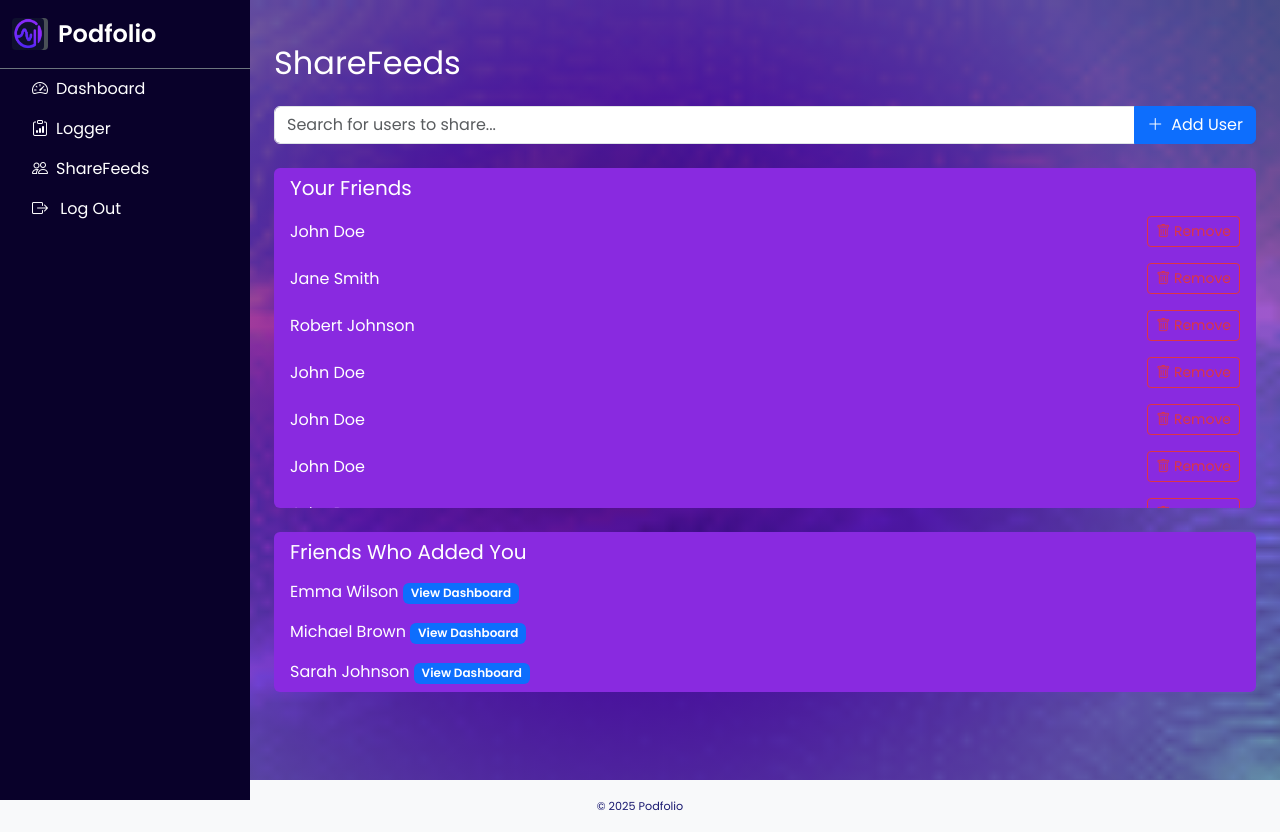
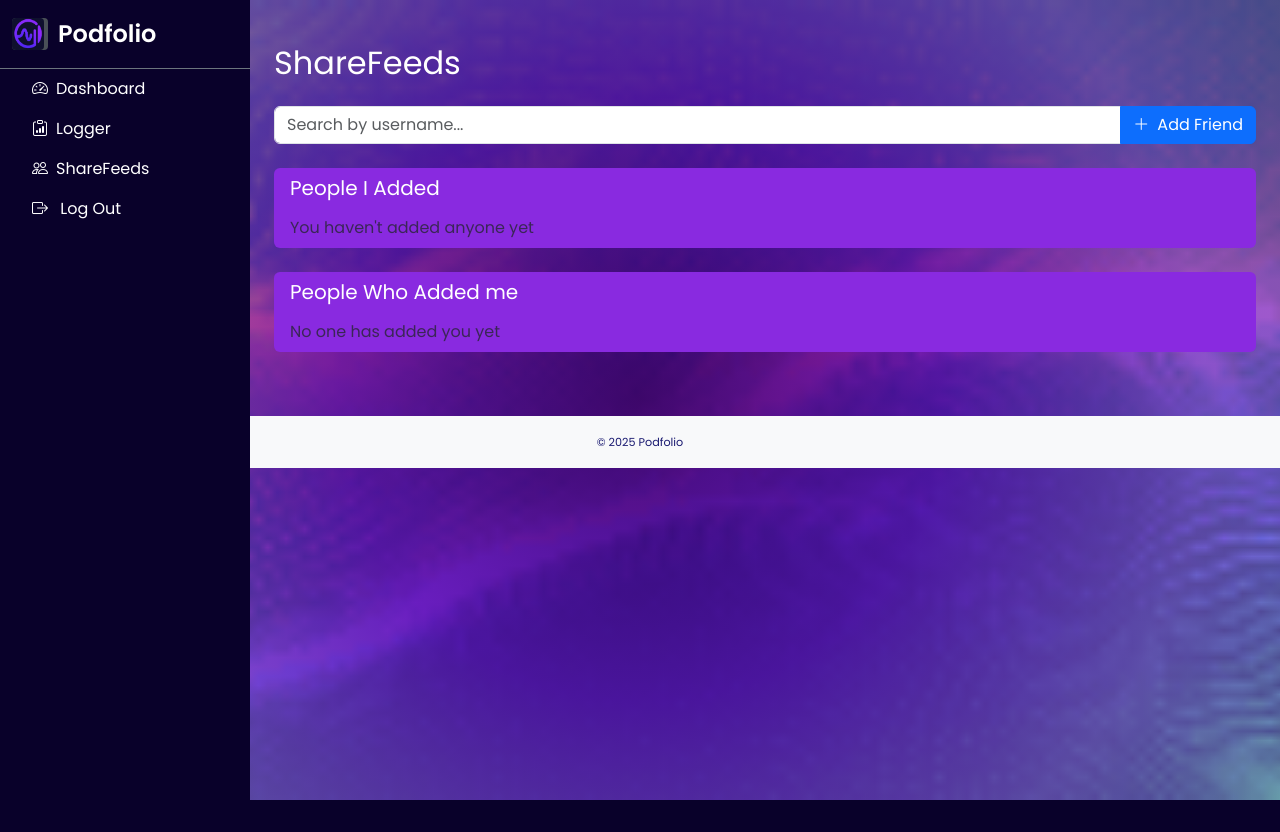
Before and after one commit to EmilyHan22/CITS3403-Project, a Flask app: page /shareview in a window 1280 px wide. After the commit the page ends 800 px from the top, so only its background shows below. Run offline with Flask 3, Linux system fonts and the light colour scheme; a user stored in the database is signed in.

Commit message:
Reapply "Merge branch 'ShareView'"
This reverts commit f1a364c8ca1f995e37fcd7c36b6c7801b05ca2d9.

```diff
--- a/app/models.py
+++ b/app/models.py
@@ -14,6 +14,34 @@ class User(db.Model, UserMixin):
     display_name = db.Column(db.String(64))
     created_at   = db.Column(db.DateTime, default=datetime.utcnow)
 
+# People I've added
+    friends_added = db.relationship(
+        'Friendship',
+        foreign_keys='Friendship.user_id',
+        backref=db.backref('adder', lazy='joined'),
+        lazy='dynamic'
+    )
+
+    # People who added me
+    added_by = db.relationship(
+        'Friendship',
+        foreign_keys='Friendship.friend_id',
+        backref=db.backref('added_friend', lazy='joined'),
+        lazy='dynamic'
+    )
+
+    @property
+    def people_i_added(self):
+        """Users I've added to my friends list"""
+        return User.query.join(Friendship, User.id == Friendship.friend_id)\
+                        .filter(Friendship.user_id == self.id)
+
+    @property
+    def people_added_me(self):
+        """Users who have me in their friends list"""
+        return User.query.join(Friendship, User.id == Friendship.user_id)\
+                        .filter(Friendship.friend_id == self.id)
+
     def set_password(self, password):
         # bcrypt imported below
         self.pw_hash = bcrypt.generate_password_hash(password).decode('utf-8')
@@ -21,7 +49,15 @@ class User(db.Model, UserMixin):
     def check_password(self, password):
         return bcrypt.check_password_hash(self.pw_hash, password)
 
+class Friendship(db.Model):
+    id = db.Column(db.Integer, primary_key=True)
+    user_id = db.Column(db.Integer, db.ForeignKey('user.id'), nullable=False)
+    friend_id = db.Column(db.Integer, db.ForeignKey('user.id'), nullable=False)
+    created_at = db.Column(db.DateTime, default=datetime.utcnow)
 
+    __table_args__ = (
+        db.UniqueConstraint('user_id', 'friend_id', name='unique_friendship'),
+    )
 
 class Podcast(db.Model):
     __tablename__ = 'podcast'  # Explicit table name
--- a/app/routes.py
+++ b/app/routes.py
@@ -210,3 +210,53 @@ def frienddash():
 def logout():
     logout_user()
     return redirect(url_for("main.index"))
+
+@bp.route('/add_friend', methods=['POST'])
+@login_required
+def add_friend():
+    username = request.json.get('username')
+    friend = User.query.filter_by(username=username).first()
+
+    if not friend:
+        return jsonify({'error': 'User not found'}), 404
+
+    if current_user.id == friend.id:
+        return jsonify({'error': 'Cannot add yourself'}), 400
+
+    # Check if friendship already exists
+    existing = Friendship.query.filter_by(
+        user_id=current_user.id,
+        friend_id=friend.id
+    ).first()
+
+    if existing:
+        return jsonify({'error': 'Already friends'}), 400
+
+    # Create relationship
+    friendship = Friendship(user_id=current_user.id, friend_id=friend.id)
+    db.session.add(friendship)
+    db.session.commit()
+
+    return jsonify({
+        'message': f'Added {username} as friend',
+        'friend': {
+            'id': friend.id,
+            'username': friend.username
+        }
+    })
+@bp.route('/remove_friend/<int:friend_id>', methods=['DELETE'])
+@login_required
+def remove_friend(friend_id):
+    # Remove only your following (one-way)
+    friendship = Friendship.query.filter_by(
+        user_id=current_user.id,
+        friend_id=friend_id
+    ).first()
+
+    if not friendship:
+        return jsonify({'error': 'Not currently following this user'}), 404
+
+    db.session.delete(friendship)
+    db.session.commit()
+
+    return jsonify({'message': 'Removed from your following'})
--- a/app/templates/base.html
+++ b/app/templates/base.html
@@ -151,8 +151,8 @@
 		</div>
 	</footer>
 
-	<!-- Bootstrap JS bundle -->
-	<script src="https://cdn.jsdelivr.net/npm/bootstrap@5.3.0/dist/js/bootstrap.bundle.min.js"></script>
+  <!-- Bootstrap JS bundle -->
+  <script src="https://cdn.jsdelivr.net/npm/bootstrap@5.3.0/dist/js/bootstrap.bundle.min.js"></script>
 </body>
 
 </html>
--- a/app/templates/shareview.html
+++ b/app/templates/shareview.html
@@ -1,8 +1,6 @@
 {% extends "base.html" %}
 
-{% block title %}
-ShareFeeds – Podfolio
-{% endblock %}
+{% block title %}ShareFeeds – Podfolio{% endblock %}
 
 {% block content %}
 <h2 class="mb-4">ShareFeeds</h2>
@@ -11,99 +9,67 @@ ShareFeeds – Podfolio
 <div class="row mb-4">
   <div class="col-12">
     <div class="input-group">
-			<input type="text" id="userSearch" class="form-control" placeholder="Search for users to share...">
+      <input type="text" id="userSearch" class="form-control" placeholder="Search by username...">
       <button class="btn btn-primary" type="button" id="addUserBtn">
-				<i class="bi bi-plus-lg me-2"></i>Add User
+        <i class="bi bi-plus-lg me-2"></i>Add Friend
       </button>
     </div>
   </div>
 </div>
 
-<!-- Your Friends List -->
+<!-- People I've Added -->
 <div class="row mb-4">
   <div class="col-12">
     <div class="card">
       <div class="card-header bg-white">
-				<h5 class="mb-0">Your Friends</h5>
+        <h5 class="mb-0">People I Added</h5>
       </div>
       <div class="card-body p-0">
-				<ul class="list-group list-group-flush user-list" id="userList">
-					<!-- Users will be populated here -->
+        <ul class="list-group list-group-flush" id="followingList">
+          {% for friend in current_user.people_i_added %}
           <li class="list-group-item d-flex justify-content-between align-items-center">
-						John Doe
-						<button class="btn btn-sm btn-outline-danger remove-user"><i class="bi bi-trash"></i>
-							Remove</button>
+            {{ friend.username }}
+            <button class="btn btn-sm btn-outline-danger remove-friend"
+                    data-user-id="{{ friend.id }}">
+              <i class="bi bi-trash"></i> Remove
+            </button>
           </li>
-					<li class="list-group-item d-flex justify-content-between align-items-center">
-						Jane Smith
-						<button class="btn btn-sm btn-outline-danger remove-user"><i class="bi bi-trash"></i>
-							Remove</button>
-					</li>
-					<li class="list-group-item d-flex justify-content-between align-items-center">
-						Robert Johnson
-						<button class="btn btn-sm btn-outline-danger remove-user"><i class="bi bi-trash"></i>
-							Remove</button>
-					</li>
-					<li class="list-group-item d-flex justify-content-between align-items-center">
-						John Doe
-						<button class="btn btn-sm btn-outline-danger remove-user"><i class="bi bi-trash"></i>
-							Remove</button>
-					</li>
-					<li class="list-group-item d-flex justify-content-between align-items-center">
-						John Doe
-						<button class="btn btn-sm btn-outline-danger remove-user"><i class="bi bi-trash"></i>
-							Remove</button>
-					</li>
-					<li class="list-group-item d-flex justify-content-between align-items-center">
-						John Doe
-						<button class="btn btn-sm btn-outline-danger remove-user"><i class="bi bi-trash"></i>
-							Remove</button>
-					</li>
-					<li class="list-group-item d-flex justify-content-between align-items-center">
-						John Doe
-						<button class="btn btn-sm btn-outline-danger remove-user"><i class="bi bi-trash"></i>
-							Remove</button>
-					</li>
+          {% else %}
+          <li class="list-group-item text-muted">You haven't added anyone yet</li>
+          {% endfor %}
         </ul>
       </div>
     </div>
   </div>
 </div>
 
-<!-- Friends Who Added You -->
-<div class="row mb-4">
+<!-- People Who Added Me -->
+<div class="row">
   <div class="col-12">
     <div class="card">
       <div class="card-header bg-white">
-				<h5 class="mb-0">Friends Who Added You</h5>
+        <h5 class="mb-0">People Who Added me</h5>
       </div>
       <div class="card-body p-0">
-				<ul class="list-group list-group-flush friends-list" id="friendsList">
-					<!-- Friends will be populated here -->
-					<li class="list-group-item friend-item" data-user-id="4">
-						<a href="{{ url_for('main.frienddash') }}" target="_blank"
-							class="text-decoration-none flex-grow-1 friend-item">
-							Emma Wilson
+        <ul class="list-group list-group-flush" id="followersList">
+          {% for follower in current_user.people_added_me %}
+          <li class="list-group-item d-flex justify-content-between align-items-center">
+            <a href="{{ url_for('main.frienddash', friend_id=follower.id) }}"
+               class="text-decoration-none flex-grow-1">
+              {{ follower.username }}
               <span class="badge bg-primary">View Dashboard</span>
             </a>
           </li>
-					<li class="list-group-item friend-item" data-user-id="5">
-						<a href="{{ url_for('main.frienddash') }}" target="_blank"
-							class="text-decoration-none flex-grow-1 friend-item">
-							Michael Brown
-							<span class="badge bg-primary">View Dashboard</span>
-						</a>
-					</li>
-					<li class="list-group-item friend-item" data-user-id="6">
-						<a href="{{ url_for('main.frienddash') }}" target="_blank"
-							class="text-decoration-none flex-grow-1 friend-item">
-							Sarah Johnson
-							<span class="badge bg-primary">View Dashboard</span>
-						</a>
-					</li>
+          {% else %}
+          <li class="list-group-item text-muted">No one has added you yet</li>
+          {% endfor %}
         </ul>
       </div>
     </div>
   </div>
 </div>
 {% endblock %}
+
+{% block scripts %}
+<script src="{{ url_for('static', filename='js/shareview.js') }}"></script>
+{% endblock %}
```
Also changed, not shown: app/static/js/shareview.js (added, +63 -0 lines), app/podfolio.db (added). Lines whose indentation alone changed are shown as unchanged.
